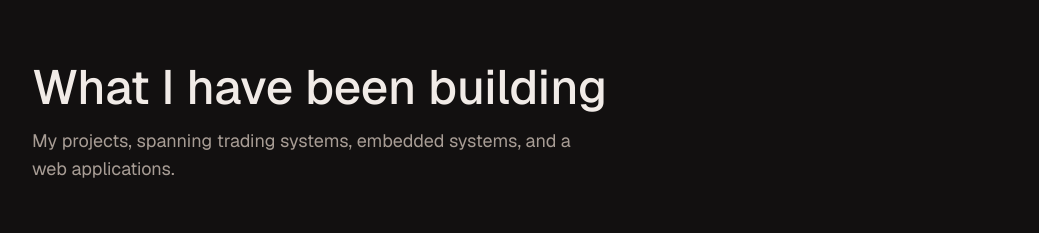
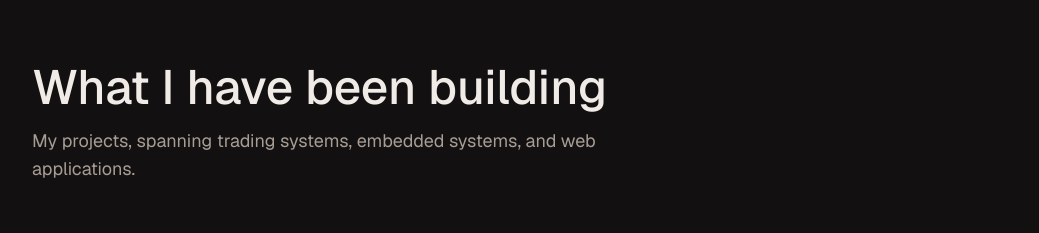
Before and after one commit to aparnabalaji07/portfolio, a Next.js app: page / in a window 1280 px wide. Shown: the part 1580-1813 px from the top of the page, without its empty margins (120-1159 px from the left). Built offline with nearby package versions, Linux system fonts and the light colour scheme.

Commit message:
fix: typo in projects subhead

```diff
--- a/src/components/Projects.js
+++ b/src/components/Projects.js
@@ -24,7 +24,7 @@ export default function Projects() {
             What I have been building
           </h2>
           <p className="text-muted text-lg mt-4 max-w-xl">
-            My projects, spanning trading systems, embedded systems, and a web
+            My projects, spanning trading systems, embedded systems, and web
             applications.
           </p>
         </FadeIn>
```
